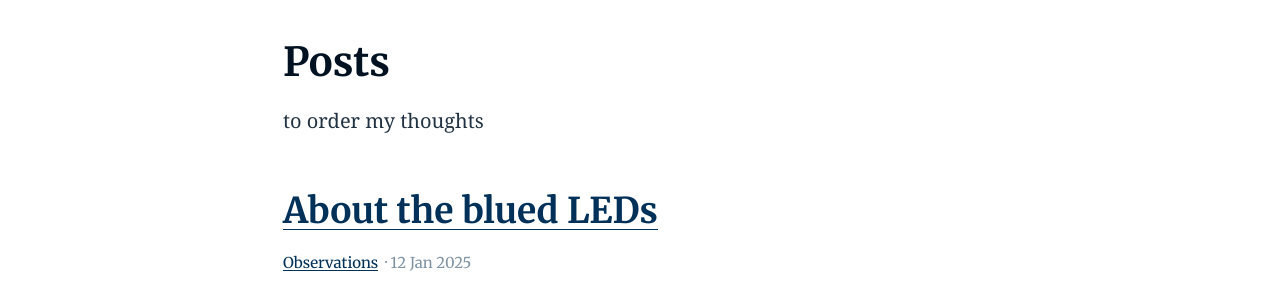
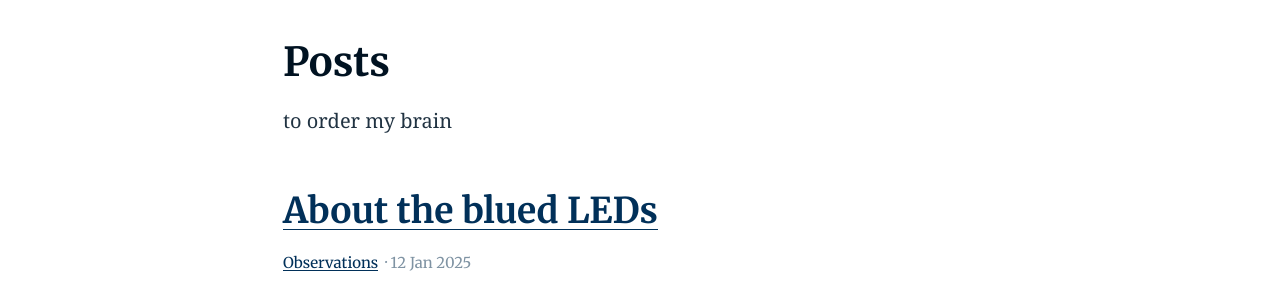
Before and after one commit to me-pierce/me-pierce.github.io, a Jekyll site: the page built from blog/index.html, in a window 1280 px wide. Shown: the part 390-684 px from the top of the page. Built offline with Jekyll 4.4.1, drawn with Linux system fonts in a browser that asks for light colours; the list of posts is cut into pages by our own code.

Commit message:
Update _config.yml

```diff
--- a/_config.yml
+++ b/_config.yml
@@ -66,7 +66,7 @@ collections:
   posts:
     title: Posts # Needed for Siteleaf
     output: true
-    description: "to order my thoughts" # The post list page content
+    description: "to order my brain" # The post list page content
     #feature_text: |
      # Welcome to the blog COMMENTbyMEP: this is the text on the picture banner
     feature_image: "https://picsum.photos/2560/600?image=866"
```
